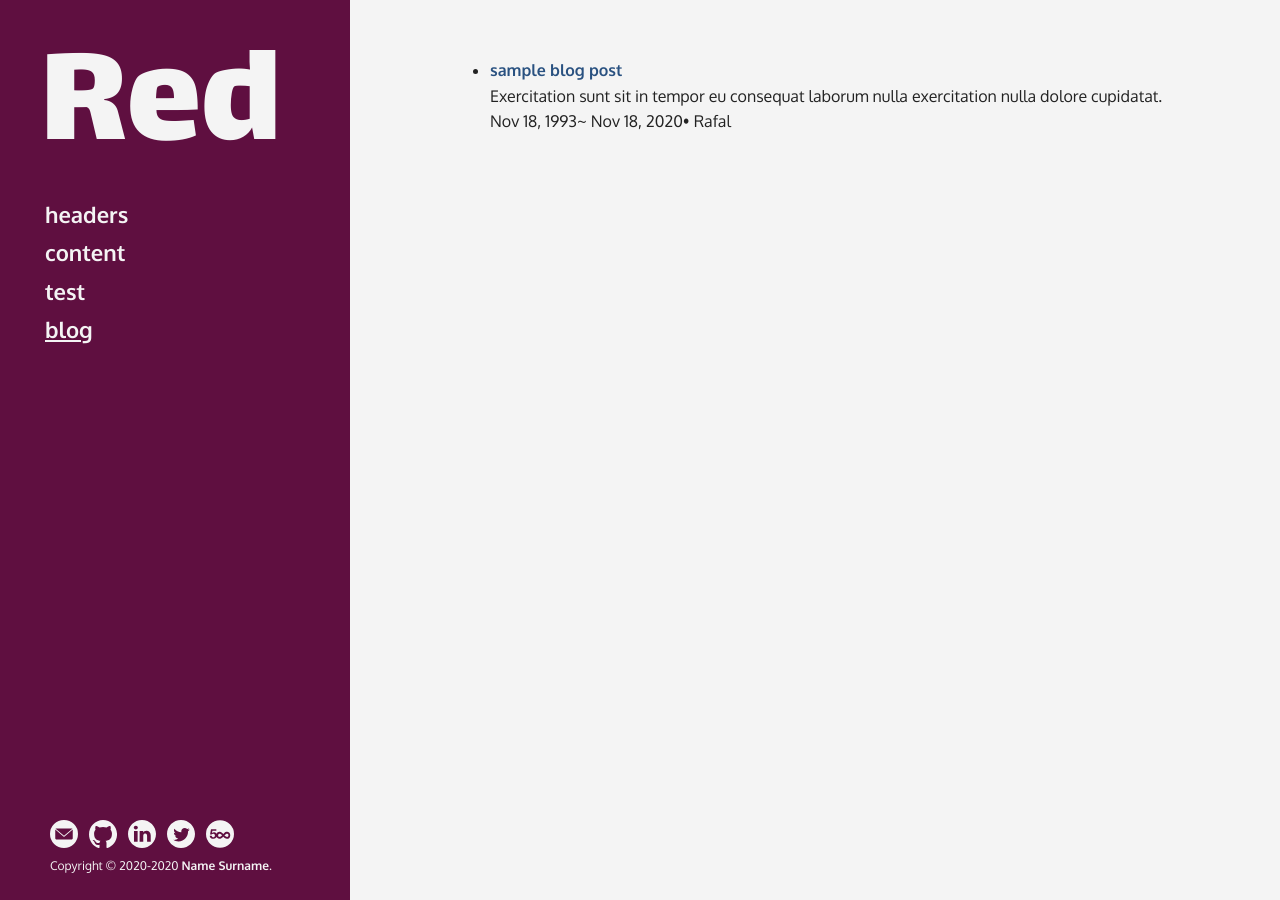
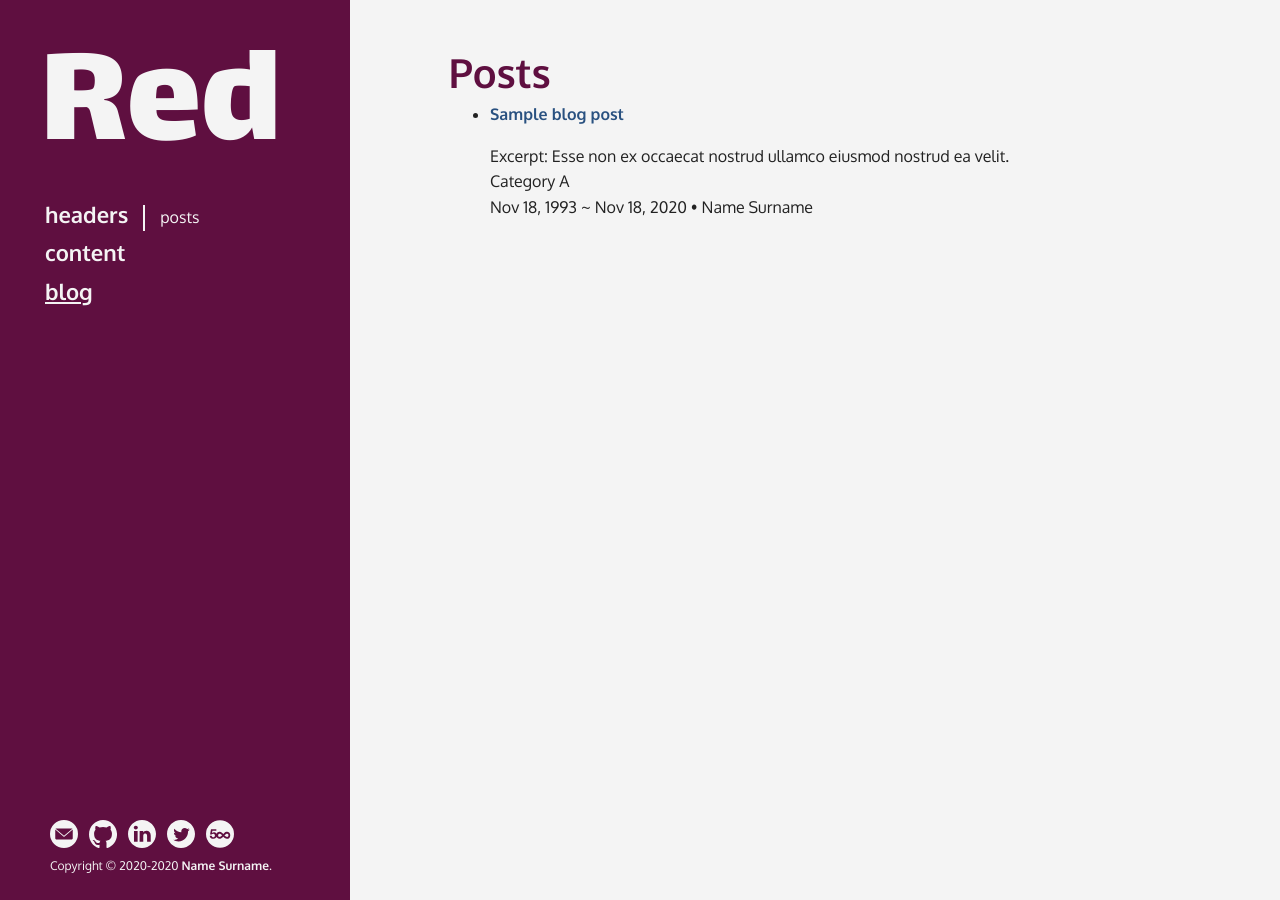
Before and after one commit to rafalkaron/r-jekyll-theme, a Jekyll site: the page built from blog.md, in a window 1280 px wide. Built offline with Jekyll 4.4.1, drawn with Linux system fonts in a browser that asks for light colours; some web fonts are replaced.

```diff
--- a/_config.yml
+++ b/_config.yml
@@ -51,6 +51,7 @@ exclude:
 markdown: kramdown
 kramdown:
     input: GFM
+
 ### GitHub-remote theme
 #plugins:
 # - jekyll-remote-theme
--- /dev/null
+++ b/_includes/blog/posts_list.html
@@ -0,0 +1,35 @@
+{%- assign date_format = site.date_format | default:"%b %-d, %Y" -%}
+
+<ul id="post-links">
+    {%- for post in site.posts %}
+    <li><a href="{{ post.url }}" class="post-link {{post.title}} | slugify }}"> {{post.title}}</a>
+        <div class="post-meta">
+
+            {%- if post.excerpt -%}
+            <div class="post-excerpt">{{post.excerpt}}</div>
+            {%- endif -%}
+
+            {%- if post.category -%}
+            <div class="post-category">{{post.category}}</div>
+            {%- endif -%}
+
+            {%- if post.date -%}
+            <time class="post-published" datetime="{{ post.date | date_to_xmlschema }}" itemprop="datePublished"> {{ post.date | date: date_format }}</time>
+            {%- endif -%}
+
+            {%- if post.modified_date -%}<span> ~ </span>
+            {%- assign mdate = post.modified_date | date_to_xmlschema -%}
+            <time class="post-modified" datetime="{{ mdate }}" itemprop="dateModified"> {{ mdate | date: date_format }}</time>
+            {%- endif -%}
+
+            {%- if post.author -%}<span> • </span>
+            {% for author in post.author %}
+            <span itemprop="author" itemscope itemtype="http://schema.org/Person"><span class="p-author h-card" itemprop="name">{{ author }}</span></span>
+            {%- if forloop.last == false %},
+            {% endif -%}
+            {% endfor %}
+            {%- endif -%}
+        </div>
+    </li>
+    {%- endfor %}
+</ul>
--- a/_posts/1993-11-18-sample-blog-post.md
+++ b/_posts/1993-11-18-sample-blog-post.md
@@ -1,14 +1,18 @@
 ---
 title: Sample blog post
 layout: post
-author: Rafal
-shortdesc: Exercitation sunt sit in tempor eu consequat laborum nulla exercitation nulla dolore cupidatat.
+author: Name Surname
+#excerpt: custom excerpt
+#excerpt_separator: <!--excerpt-->
+category: Category A
 modified_date: 2020-11-18
 ---
 
+Excerpt: Esse non ex occaecat nostrud ullamco eiusmod nostrud ea velit.
+
 ## Header 2
 
-Esse non ex occaecat nostrud ullamco eiusmod nostrud ea velit.{:.shortdesc}
+Esse non ex occaecat nostrud ullamco eiusmod nostrud ea velit.
 
 ### Header 3
 
--- a/blog.html
+++ /dev/null
@@ -1,33 +0,0 @@
----
-layout: default
-title: Blog
-navtitle: Blog
-order: "99"
----
-{%- assign date_format = site.date_format | default:"%b %-d, %Y" -%}
-
-<article class="post h-entry" itemscope itemtype="http://schema.org/BlogPosting">
-    <ul>
-        {%- for post in site.posts %}
-        <li><a href="{{ post.url }}" class="nav-link {{post.title}} | slugify }}"> {{post.title}}</a></br>
-        {%- if post.shortdesc -%} {{post.shortdesc}}{%- endif -%}
-        <time class="dt-published" datetime="{{ post.date | date_to_xmlschema }}" itemprop="datePublished">
-            {{ post.date | date: date_format }}</time>
-            {%- if post.modified_date -%} ~
-            {%- assign mdate = post.modified_date | date_to_xmlschema -%}
-            <time class="dt-modified" datetime="{{ mdate }}" itemprop="dateModified"> {{ mdate | date: date_format }}</time>
-            {%- endif -%}
-            {%- if post.author -%} •
-            {% for author in post.author %}
-            <span itemprop="author" itemscope itemtype="http://schema.org/Person"><span class="p-author h-card" itemprop="name">{{ author }}</span></span>
-            {%- if forloop.last == false %},
-            {% endif -%}
-            {% endfor %}
-            {%- endif -%}</li>
-        {%- endfor %}
-    </ul>
-
-
-</article>
-
-</article>
--- /dev/null
+++ b/blog.md
@@ -0,0 +1,10 @@
+---
+layout: default
+title: Blog
+navtitle: Blog
+order: "4"
+---
+
+# Posts
+
+{% include blog/posts_list.html %}
--- a/test.md
+++ /dev/null
@@ -1,37 +0,0 @@
----
-layout: default
-title: test
-order: "3"
-#navtitle:
-#outputclass: test
----
-
-Nisi cillum ullamco Lorem cupidatat.
-
-## Header 2
-
-Esse non ex occaecat nostrud ullamco eiusmod nostrud ea velit.
-
-### Header 3
-
-Et ipsum irure minim adipisicing quis qui anim.
-
-#### Header 4
-
-Quis sint labore sunt et cupidatat excepteur amet aute.
-
-##### Header 5
-
-Ut adipisicing excepteur id consequat sunt laborum eu nostrud et excepteur exercitation minim.
-
-##### Header 6
-
-Qui laborum deserunt pariatur veniam et est laborum.
-
-# Header 1B
-
-Laboris minim pariatur magna excepteur amet quis elit est minim est.
-
-# Header 1C
-
-Laboris minim pariatur magna excepteur amet quis elit est minim est.
```
Also changed, not shown: _drafts/2020-12-30-draft-post.md (added, +17 -0 lines).
